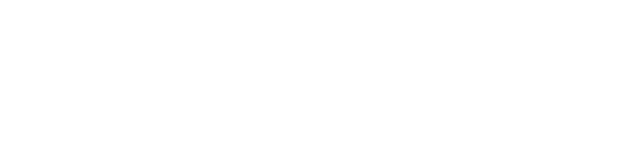
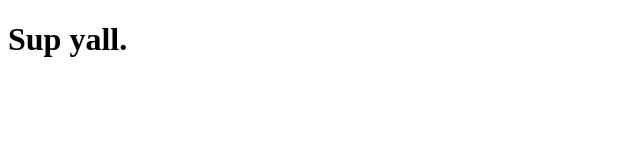
Before and after one commit to gSchool/git-practice, a plain HTML site: page index.html in a window 1280 px wide. Shown: the whole page, without its empty margins (0-640 px from the left). Drawn offline with Linux system fonts and the light colour scheme.

Commit message:
Stuff added

```diff
--- a/index.html
+++ b/index.html
@@ -7,6 +7,6 @@
     <title>Document</title>
 </head>
 <body>
-
+	<h1>Sup yall.</h1>
 </body>
 </html>
```
